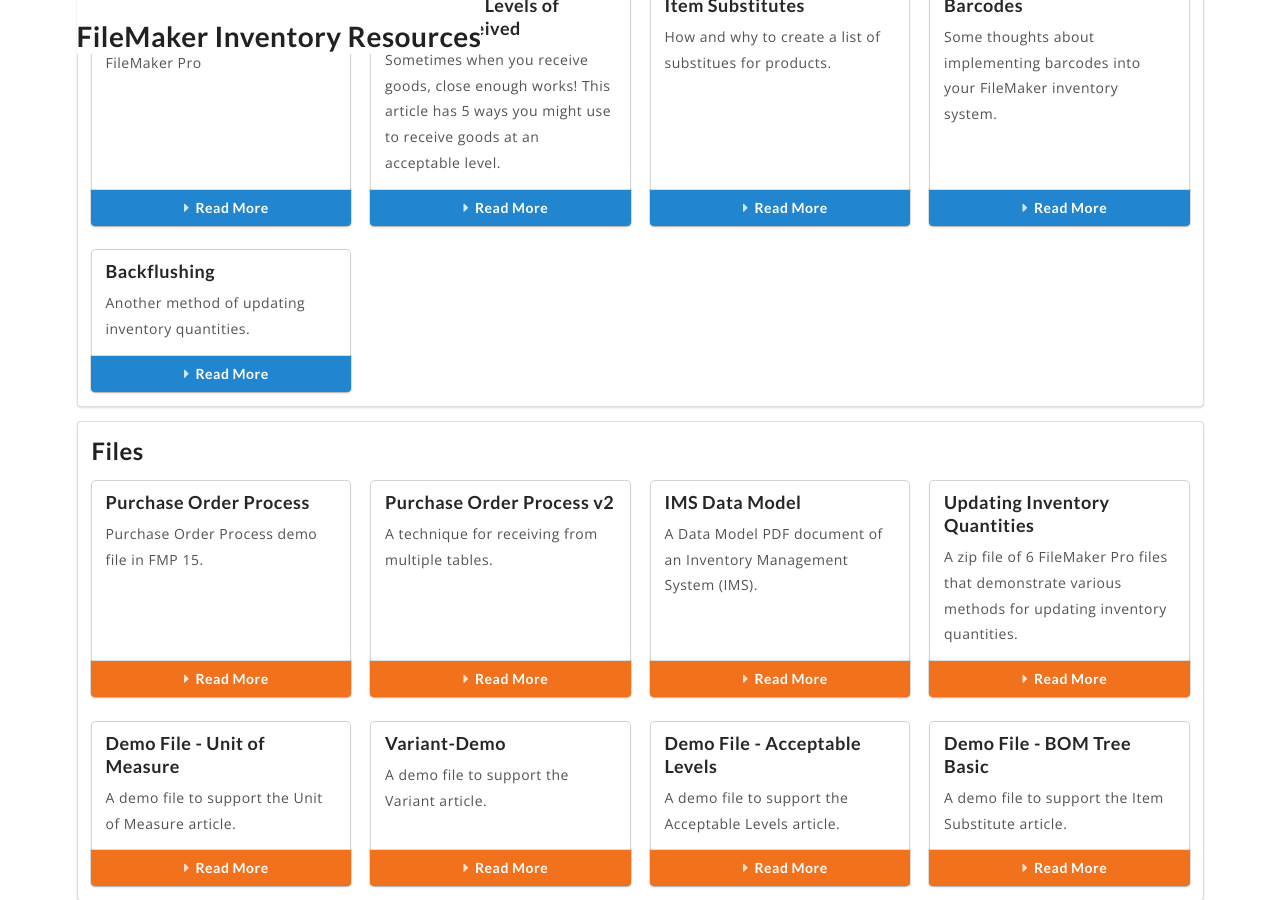
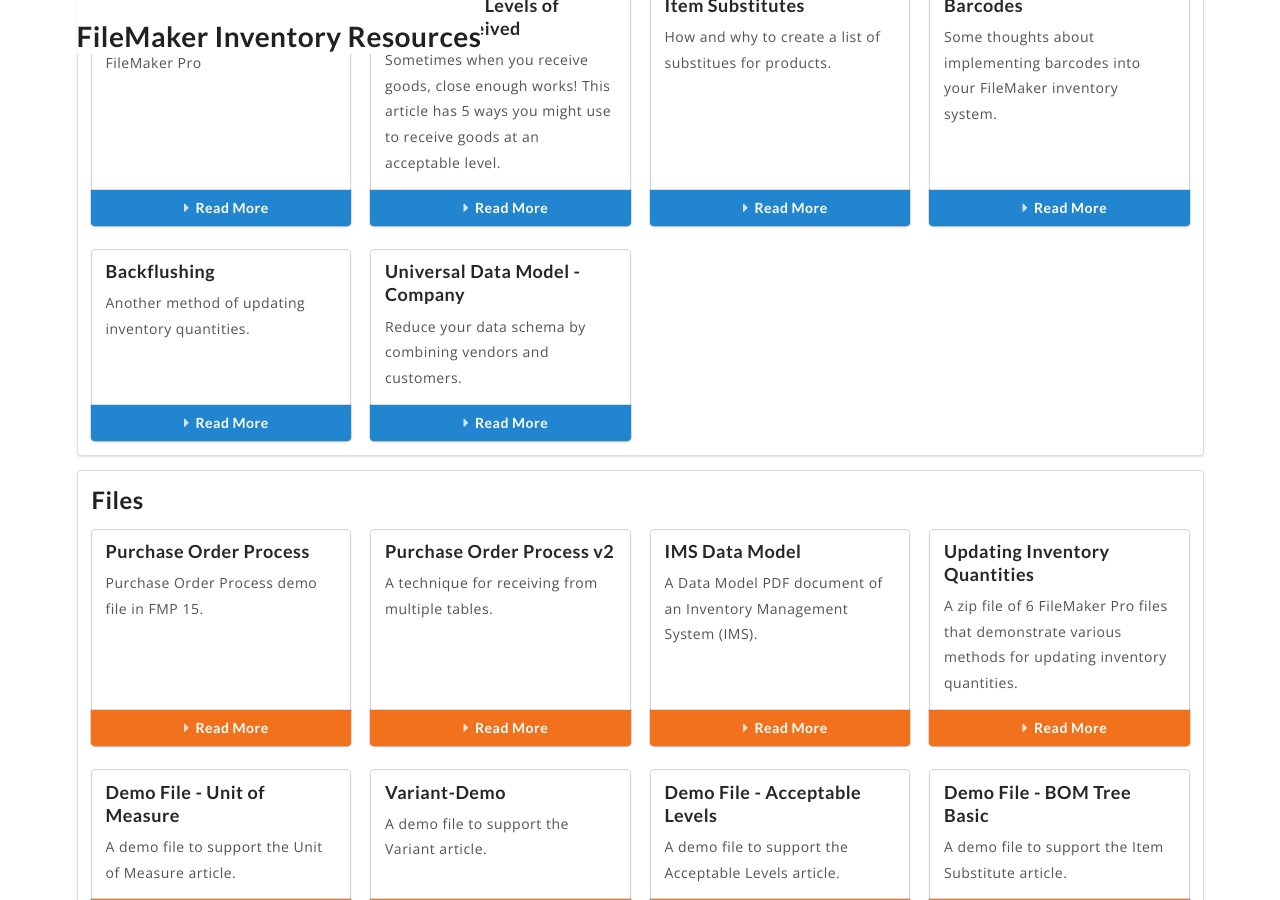
Before and after one commit to danielshanahan/FileMakerInventoryResources, a Jekyll site: the page built from index.md, in a window 1280 px wide and 900 px high, scrolled down 1429 px. Built offline with Jekyll 4.4.1, drawn with Linux system fonts in a browser that asks for light colours; nearby versions of some CDN libraries.

Commit message:
Update 022-UniversalDataModel_Company.md

```diff
--- a/_articles/022-UniversalDataModel_Company.md
+++ b/_articles/022-UniversalDataModel_Company.md
@@ -1,4 +1,10 @@
-# Universal Model - Company
+---
+layout: article
+collectiontitle: Universal Data Model - Company
+title: Universal Data Model - Company
+description: Reduce your data schema by combining vendors and customers.
+permalink: /Universal-Data-Model-Company.html
+---
 *Note - in this article I write about companies, vendors, customers, and organizations.  It can get a little confusing, so here a dictionary of terms.*
 
 **Organization** - Your company.  The company that is building a database, has need for a database, is interested in the FileMaker platform.  In other words, you.
```
